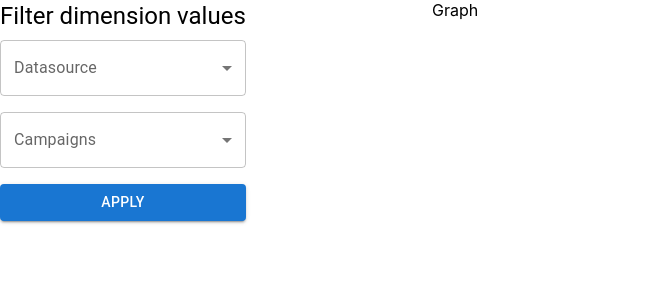
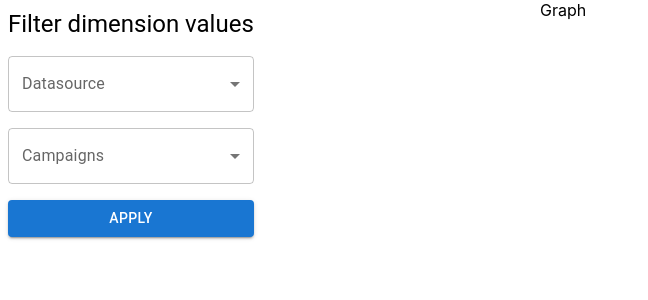
Before and after one commit to luk4as66/advertising-data-etlv, a React (Create React App) app: page / in a window 1280 px wide. Shown: the top 300 px of the page, without its empty margins (0-648 px from the left). Built offline with nearby package versions, Linux system fonts and the light colour scheme.

Commit message:
improve padding

```diff
--- a/src/components/dashboard/dashboard.tsx
+++ b/src/components/dashboard/dashboard.tsx
@@ -6,10 +6,10 @@ import Graph from "../graph/graph";
 function Dashboard(): React.ReactElement {
   return (
     <Grid container spacing={2}>
-      <Grid item container justifyContent="flex-start" xs={4}>
+      <Grid item container justifyContent="flex-start" xs={5}>
         <FilterForm />
       </Grid>
-      <Grid item container justifyContent="flex-start" xs={8}>
+      <Grid item container justifyContent="flex-start" xs={7}>
         <Graph />
       </Grid>
     </Grid>
--- a/src/components/filterForm/filterForm.tsx
+++ b/src/components/filterForm/filterForm.tsx
@@ -25,10 +25,10 @@ function FilterForm(): React.ReactElement {
 
   return (
     <div>
-      <Typography variant="h5" component="h5" gutterBottom>
+      <Typography variant="h5" component="h5" p={1}>
         Filter dimension values
       </Typography>
-      <Stack spacing={2}>
+      <Stack spacing={2} p={1}>
         <MultipleSelect
           label="Datasource"
           selectData={selectData}
--- a/src/elements/multipleSelect/multipleSelect.tsx
+++ b/src/elements/multipleSelect/multipleSelect.tsx
@@ -43,7 +43,7 @@ function MultipleSelect({
   };
 
   return (
-    <FormControl>
+    <FormControl fullWidth>
       <InputLabel id="select-label">{label}</InputLabel>
       <Select
         labelId="select-label"
```
